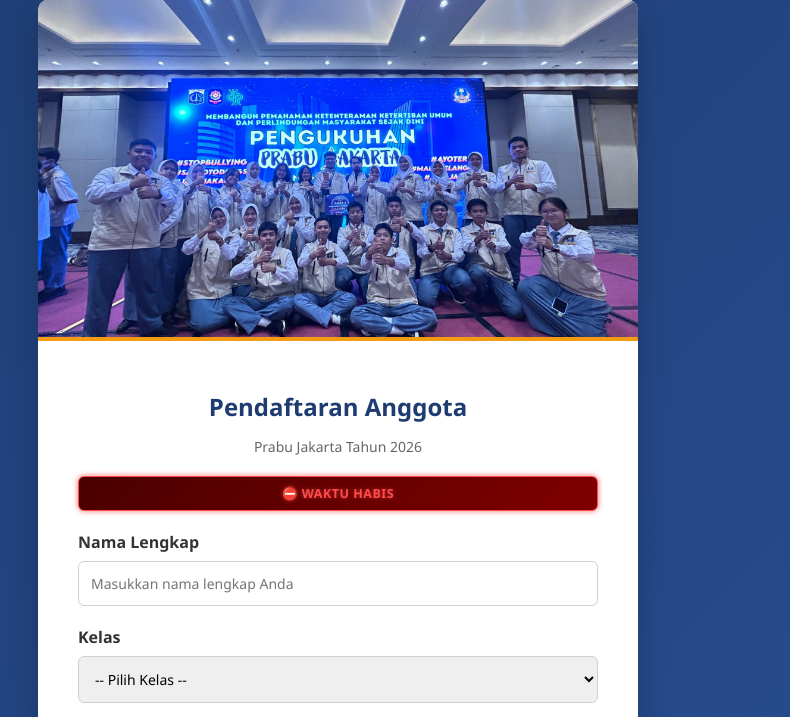
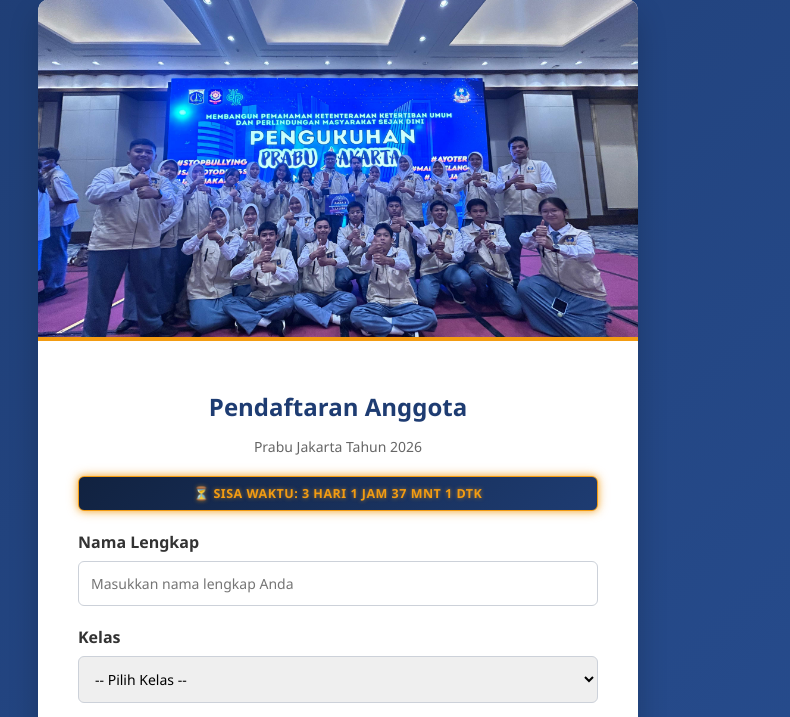
Before and after one commit to marhmn119/recrut-prabu, a Flask app: page / in a window 1280 px wide. Shown: the part 41-758 px from the top of the page, without its empty margins (302-1092 px from the left). Run offline with Flask 3, Linux system fonts and the light colour scheme.

Commit message:
Update index.html

```diff
--- a/templates/index.html
+++ b/templates/index.html
@@ -223,11 +223,11 @@
         </div>
     </div>
 
-    <!-- SCRIPT JAVASCRIPT UNTUK TIMER -->
+  <!-- SCRIPT JAVASCRIPT UNTUK TIMER DAN AUTO-CLOSE FORM -->
     {% if status == 'BUKA' %}
     <script>
         // Target waktu tutup (30 September 2026 jam 23:59:59 WIB)
-        var countDownDate = new Date("Sep 27, 2026 22:00:00 GMT+0700").getTime();
+        var countDownDate = new Date("Sep 30, 2026 23:59:59 GMT+0700").getTime();
 
         var x = setInterval(function() {
             var now = new Date().getTime();
@@ -240,15 +240,29 @@
 
             document.getElementById("live-timer").innerHTML = "⏳ SISA WAKTU: " + days + " HARI " + hours + " JAM " + minutes + " MNT " + seconds + " DTK";
 
+            // Kalau waktu habis
             if (distance < 0) {
                 clearInterval(x);
+
+                // 1. Ubah tampilan kotak timer jadi merah
                 var timerBox = document.getElementById("live-timer");
-                timerBox.innerHTML = "⛔ WAKTU HABIS";
+                timerBox.innerHTML = "⛔ WAKTU PENDAFTARAN RESMI DITUTUP";
                 timerBox.classList.add("habis");
+
+                // 2. Sembunyikan form pendaftaran secara otomatis dari layar!
+                var formElement = document.querySelector("form");
+                if (formElement) {
+                    formElement.style.display = "none";
+                }
+
+                // 3. Munculkan pesan pengumuman di bawah timer
+                var formContent = document.querySelector(".form-content");
+                var noticeDiv = document.createElement("div");
+                noticeDiv.style.textAlign = "center";
+                noticeDiv.style.padding = "20px 0";
+                noticeDiv.innerHTML = '<h3 style="color: #e74c3c; margin-bottom: 10px; font-size: 20px;">Pendaftaran Telah Ditutup!</h3><p style="color: #555; font-size: 14px; line-height: 1.6;">Mohon maaf, waktu pendaftaran anggota Prabu Jakarta 2026 sudah berakhir.</p>';
+                formContent.appendChild(noticeDiv);
             }
         }, 1000);
     </script>
     {% endif %}
-
-</body>
-</html>
```
